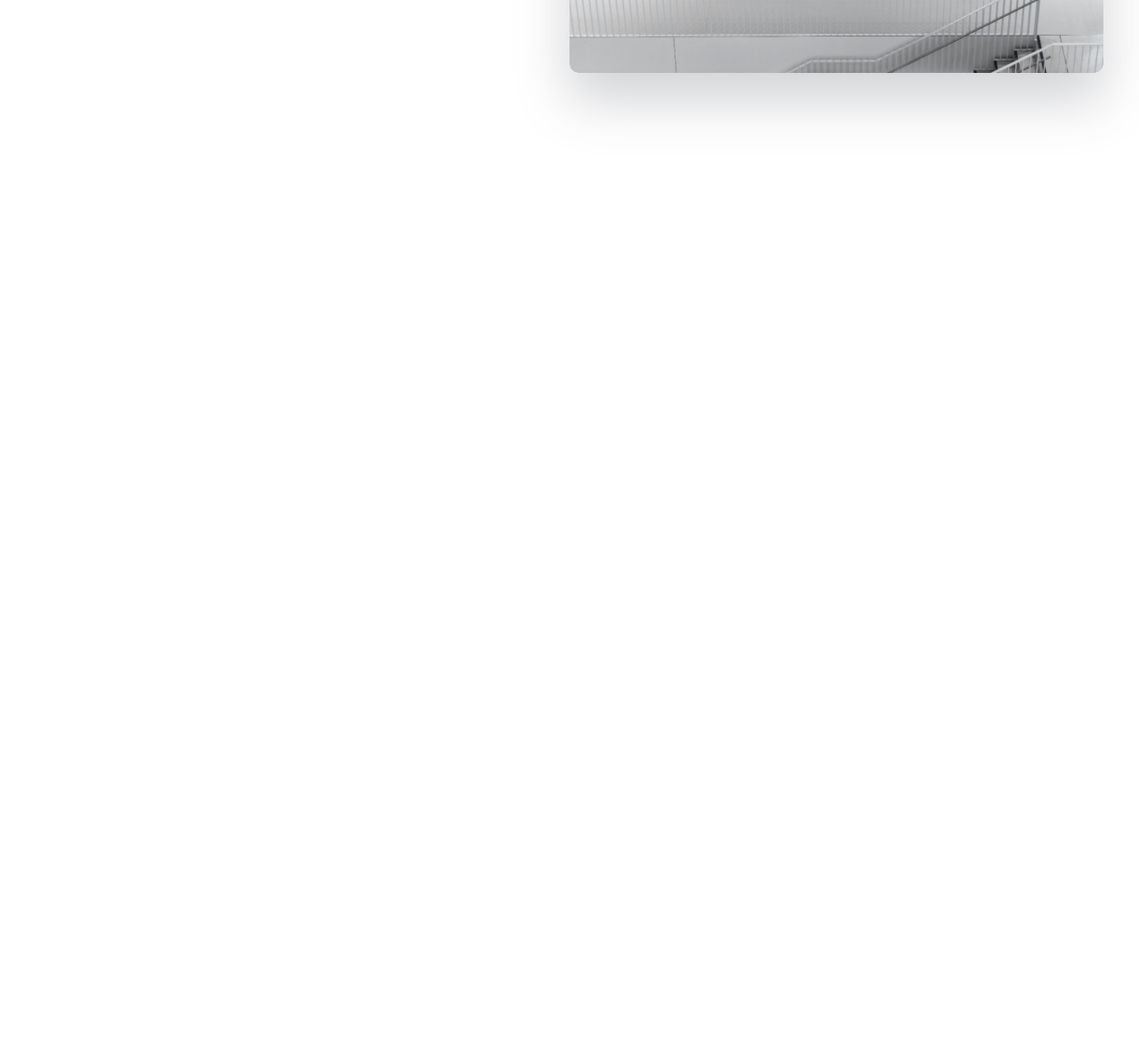
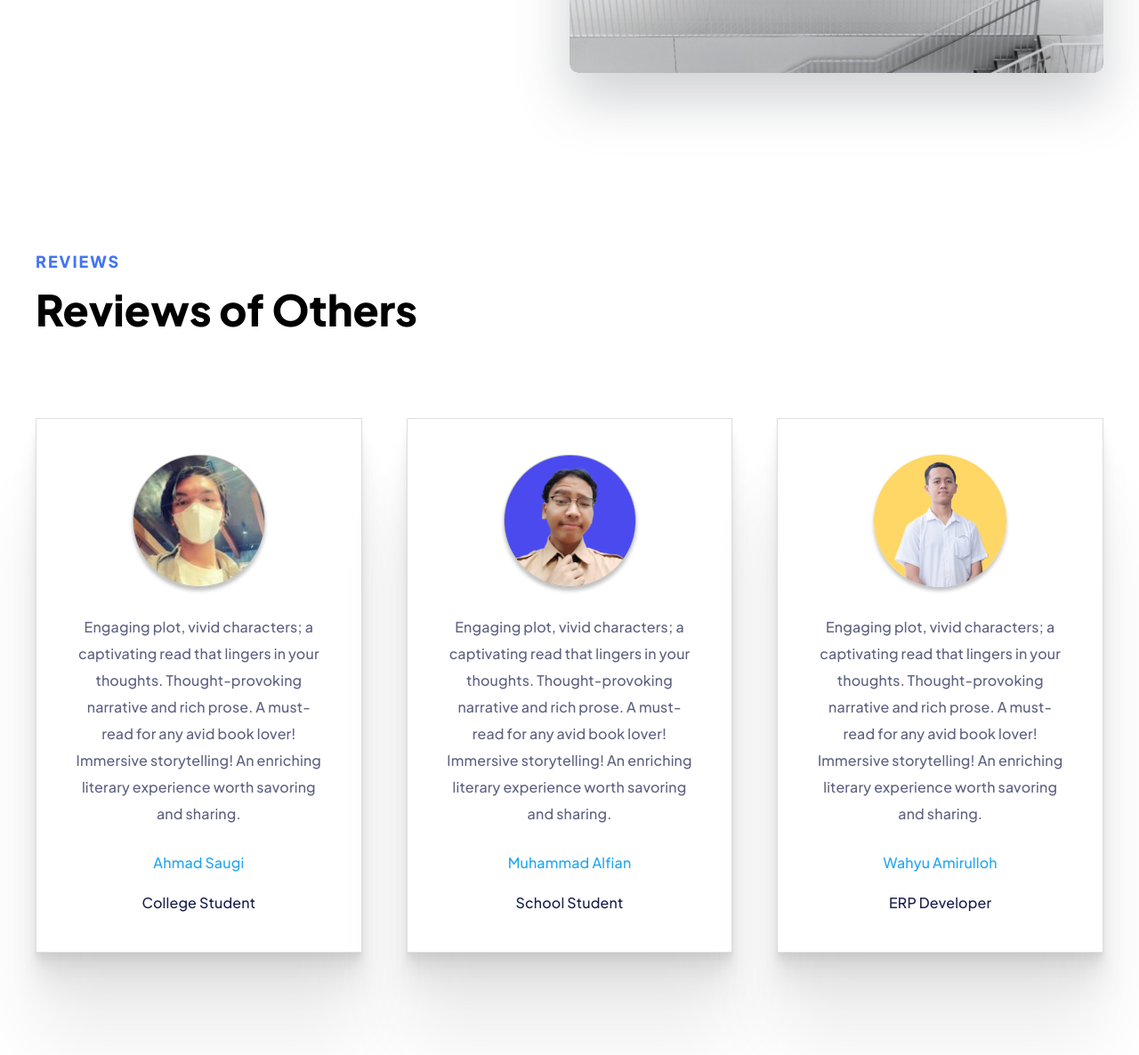
Before and after one commit to Nomex2008/Site-Lidia, a plain HTML site: page index.html in a window 1280 px wide. Shown: the part 2496-3682 px from the top of the page at 89% size. Before the commit the page ends 2778 px from the top, so only its background shows below. Drawn offline with Linux system fonts and the light colour scheme.

Commit message:
Commit 8 (reviews)
Add section reviews.

```diff
--- a/css/mainCSS.css
+++ b/css/mainCSS.css
@@ -52,6 +52,8 @@ body {
 .page__features {
 }
 .page__services {
+}
+.page__reviews {
 }
 @media (max-width: 1200px) {
 	.page__hero {
@@ -378,15 +380,24 @@ body {
 	.hero {
 		margin-bottom: 100px;
 	}
+	.features {
+		margin-bottom: 120px;
+	}
 }
 @media (max-width: 991.98px) {
 	.hero {
 		margin-bottom: 60px;
 	}
+	.features {
+		margin-bottom: 80px;
+	}
 }
 @media (max-width: 767.98px) {
 	.hero {
 		margin-bottom: 40px;
+	}
+	.features {
+		margin-bottom: 60px;
 	}
 }
 .features__container {
@@ -553,6 +564,64 @@ body {
 		margin-bottom: 30px;
 	}
 }
+/*reviews*/
+.reviews {
+}
+.reviews__container {
+}
+.reviews__header-block {
+}
+.reviews__items {
+	display: flex;
+	flex-wrap: wrap;
+	text-align: center;
+	gap: 50px;
+}
+.reviews__item {
+	flex: 1 1 280px;
+	border: 1px solid #dedede;
+	display: flex;
+	flex-direction: column;
+	justify-items: center;
+	padding: 40px;
+	background-color: #fff;
+	box-shadow: 0 2.767256498336792px 2.2138051986694336px 0 rgba(0,0,0,.02),0 6.650102138519287px 5.32008171081543px 0 rgba(0,0,0,.03),0 12.521552085876465px 10.017241477966309px 0 rgba(0,0,0,.04),0 22.3363094329834px 17.869047164916992px 0 rgba(0,0,0,.04),0 41.777610778808594px 33.422088623046875px 0 rgba(0,0,0,.05),0 100px 80px 0 rgba(0,0,0,.07);
+}
+.reviews__item > * {
+	margin-bottom: 15px;
+}
+.reviews__item-img {
+	object-fit: cover;
+	width: 149px;
+	height: 149px;
+	margin: 0 auto 30px;
+	box-shadow: 0 4px 4px 0 rgba(0, 0, 0, 0.25);
+	border-radius: 50%;
+}
+.reviews__item-text {
+	font-weight: 500;
+	line-height: 187%;
+	letter-spacing: 0.01em;
+	margin-bottom: 25px;
+
+	flex-grow: 1;
+}
+.reviews__item-name {
+	font-weight: 500;
+	line-height: 187%;
+	letter-spacing: 0.01em;
+	color: #23a6f0;
+}
+.reviews__item-subtitle {
+	font-weight: 500;
+	font-size: 16px;
+	line-height: 187%;
+	letter-spacing: 0.01em;
+	color: var(--heading);
+}
+.reviews__item > *:last-child {
+	margin-bottom: 0;
+}
 /*footer*/
 .footer {
     position: relative;
--- a/index.html
+++ b/index.html
@@ -173,6 +173,82 @@
                 </div>
             </section>
 
+            <section class="page__reviews reviews">
+                <div class="reviews__container">
+                    <div class="header-block reviews__header-block header-block--margin">
+                        <div class="header-block__label">REVIEWS</div>
+                        <div class="header-block__title">Reviews of Others</div>
+                    </div>
+
+                    <div class="reviews__items">
+
+                        <div class="reviews__item">
+                            <div class="reviews__item-img"><img src="./img/reviews/1.png" alt=""></div>
+                            <div class="reviews__item-text">
+                                <p>Engaging plot, vivid characters;
+                                a captivating read that
+                                lingers in your thoughts.
+                                Thought-provoking narrative
+                                and rich prose. A must-read for
+                                any avid book lover!
+                                Immersive storytelling!
+                                An enriching literary experience
+                                worth savoring and sharing.</p>
+                            </div>
+                            <div class="reviews__item-name">
+                                <p>Ahmad Saugi</p>
+                            </div>
+                            <div class="reviews__item-subtitle">
+                                <p>College Student</p>
+                            </div>
+                        </div>
+
+                        <div class="reviews__item">
+                            <div class="reviews__item-img"><img src="./img/reviews/2.png" alt=""></div>
+                            <div class="reviews__item-text">
+                                <p>Engaging plot, vivid characters;
+                                a captivating read that
+                                lingers in your thoughts.
+                                Thought-provoking narrative
+                                and rich prose. A must-read for
+                                any avid book lover!
+                                Immersive storytelling!
+                                An enriching literary experience
+                                worth savoring and sharing.</p>
+                            </div>
+                            <div class="reviews__item-name">
+                                <p>Muhammad Alfian</p>
+                            </div>
+                            <div class="reviews__item-subtitle">
+                                <p>School Student</p>
+                            </div>
+                        </div>
+
+                        <div class="reviews__item">
+                            <div class="reviews__item-img"><img src="./img/reviews/3.png" alt=""></div>
+                            <div class="reviews__item-text">
+                                <p>Engaging plot, vivid characters;
+                                a captivating read that
+                                lingers in your thoughts.
+                                Thought-provoking narrative
+                                and rich prose. A must-read for
+                                any avid book lover!
+                                Immersive storytelling!
+                                An enriching literary experience
+                                worth savoring and sharing.</p>
+                            </div>
+                            <div class="reviews__item-name">
+                                <p>Wahyu Amirulloh</p>
+                            </div>
+                            <div class="reviews__item-subtitle">
+                                <p>ERP Developer</p>
+                            </div>
+                        </div>
+
+                    </div>
+                </div>
+            </section>
+
         </main>
 
         <footer class="footer">
```
Also changed, not shown: img/reviews/1.png (added), img/reviews/2.png (added), img/reviews/3.png (added).
